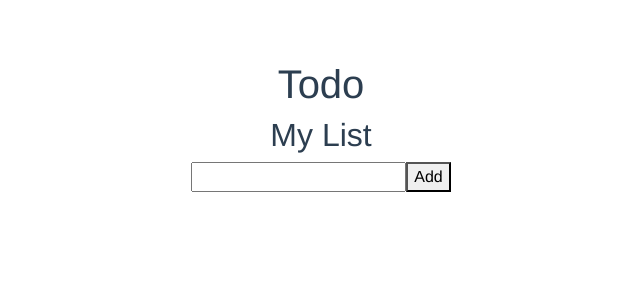
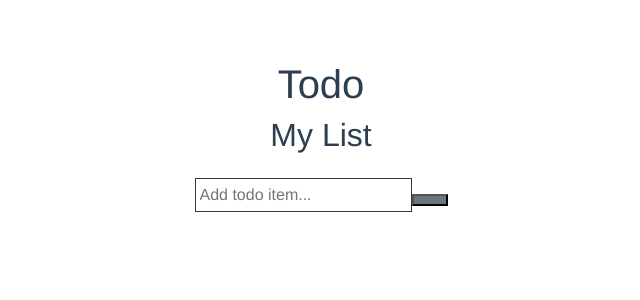
Before and after one commit to DavutKeskin/vue-tdd-with-todo, a Vue app: page / in a window 1280 px wide. Shown: the top 300 px of the page, without its empty margins (319-959 px from the left). Built offline with nearby package versions, Linux system fonts and the light colour scheme.

Commit message:
finalized components and serve :)

```diff
--- a/src/components/Todo.vue
+++ b/src/components/Todo.vue
@@ -1,29 +1,22 @@
 <template>
   <div>
-    <h2>{{ title }}</h2>
-    <label>
-      <input type="text" data-testid="todo-input" v-model="newTodo"/>
-    </label>
-    <button data-testid="todo-submit" @click.prevent="addTodo">Add</button>
-    <ul data-testid="todos" class="text-left">
-      <li v-for="(todo,todoKey) of todos"
-          data-testid="`todo-${todoKey}`"
-          :key="todoKey">
-        <span :data-testid="`todo-${todoKey}-toggle`" :data-done="todo.done" @click.prevent="toggle(todo)">
-          {{
-            todo.done ? 'Done' : 'Mark done'
-          }}</span>
-        {{ todo.description }}
-      </li>
-    </ul>
+    <h2 class="mb-4">{{ title }}</h2>
+    <TodoInput></TodoInput>
+    <TodoList></TodoList>
   </div>
 </template>
 
 <script>
 import { mapGetters } from 'vuex'
+import TodoInput from '@/components/TodoInput'
+import TodoList from '@/components/TodoList'
 
 export default {
   name: 'Todo',
+  components: {
+    TodoList,
+    TodoInput
+  },
   computed: {
     ...mapGetters(['todos'])
   },
@@ -32,20 +25,6 @@ export default {
       type: String,
       required: true
     }
-  },
-  data () {
-    return {
-      newTodo: ''
-    }
-  },
-  methods: {
-    addTodo () {
-      this.$store.commit('ADD_TODO', this.newTodo)
-      this.newTodo = ''
-    },
-    toggle (todo) {
-      this.$store.commit('TOGGLE_TODO', todo)
-    }
   }
 }
 </script>
--- a/src/components/TodoList.vue
+++ b/src/components/TodoList.vue
@@ -10,6 +10,7 @@
         <span
           :data-testid="`todo-${todoKey}-toggle`"
           @click.prevent="toggle(todo)"
+          :data-done="todo.done"
           :class=" todo.done ? 'done' : ''">
           {{ todo.done ? 'Done' : 'Mark Done' }}
         </span>
```
Also changed, not shown: 1 other file (tests, documents, lock files or other folders).
